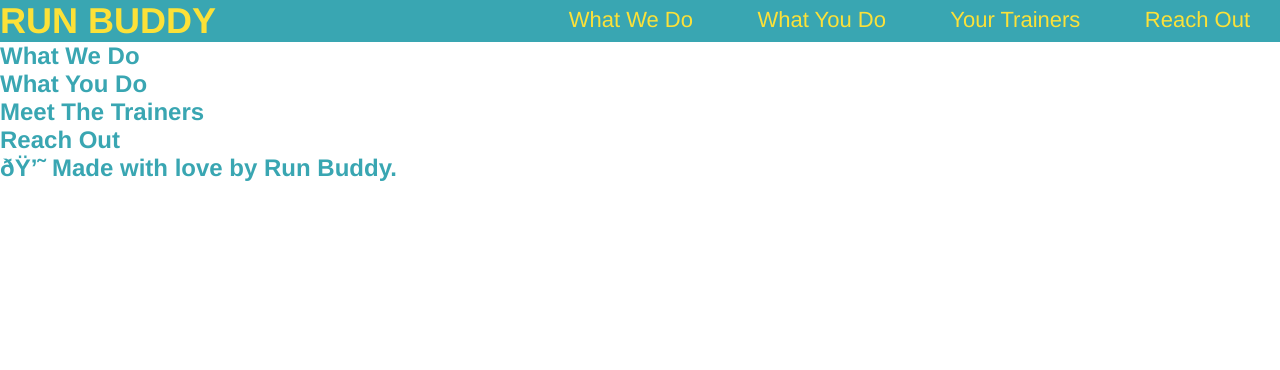
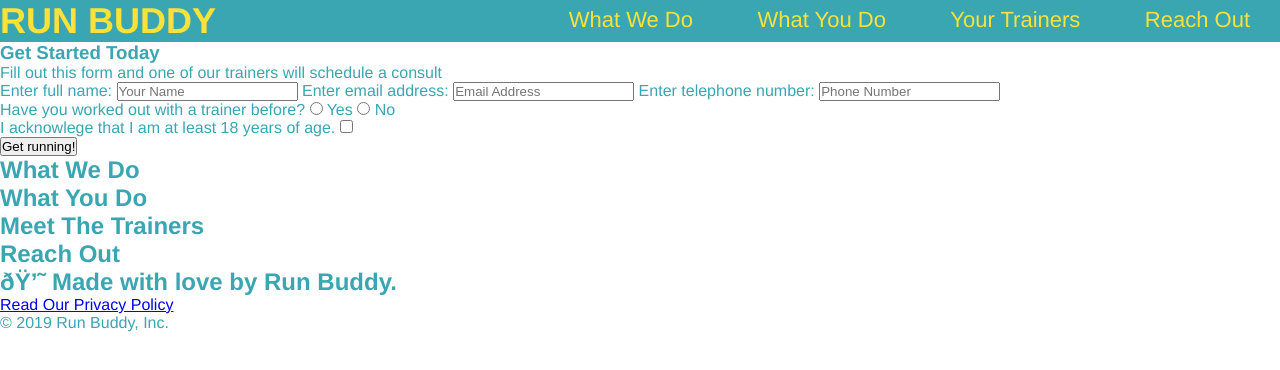
Before and after one commit to jamwil1226/run-buddy, a plain HTML site: page index.html in a window 1280 px wide. Drawn offline with Linux system fonts and the light colour scheme.

Commit message:
page template

```diff
--- a/index.html
+++ b/index.html
@@ -34,8 +34,38 @@
         </header>
 
         <!-- hero/jumbotron -->
-        <section>
+        <section class="hero">
+            <div class="hero-form">
+                <h3>Get Started Today</h3>
+                <p>Fill out this form and one of our trainers will schedule a consult</p>
+            <!-- Add form element -->
+            <form>
+                <label for="name">Enter full name:</label>
+                <input type="text" placeholder="Your Name" name="name" id="name" />
+                <label for="email">Enter email address:</label>
+                <input type="email" placeholder="Email Address" name="email" id="email" />
+                <label for="phone">Enter telephone number:</label>
+                <input type="tel" placeholder="Phone Number" name="phone" id="phone" />
+                <p>
+                    Have you worked out with a trainer before?
+                    <input type="radio" name="trainer-confirm" id="trainer-yes" />
+                    <label for="trainer-yes">Yes</label>
+                    <input type="radio" name="trainer-confirm" id="trainer-no" />
+                    <label for="trainer-no">No</label>
+                </p>
+                <p>
+                    <label for="checkbox" >
+                        I acknowlege that I am at least 18 years of age.
+                    </label>
+                    <input type="checkbox" name="age-confirm" id="checkbox" />
+                </p>
+                <button type="submit">
+                    Get running!
+                </button>
+            </form>
+            </div>
         </section>
+        <!-- end hero -->
 
         <!-- "what we do" section -->
         <section>
@@ -59,7 +89,12 @@
 
         <!-- footer -->
         <footer>
-            <h2>💘 Made with love by Run Buddy.</h2>
+            <h2>
+                💘 Made with love by Run Buddy.</h2>
+                <div>
+                    <a href="#">Read Our Privacy Policy</a><br />
+                    &copy; 2019 Run Buddy, Inc.
+                </div>
         </footer>
     </body>
 </html>
```
